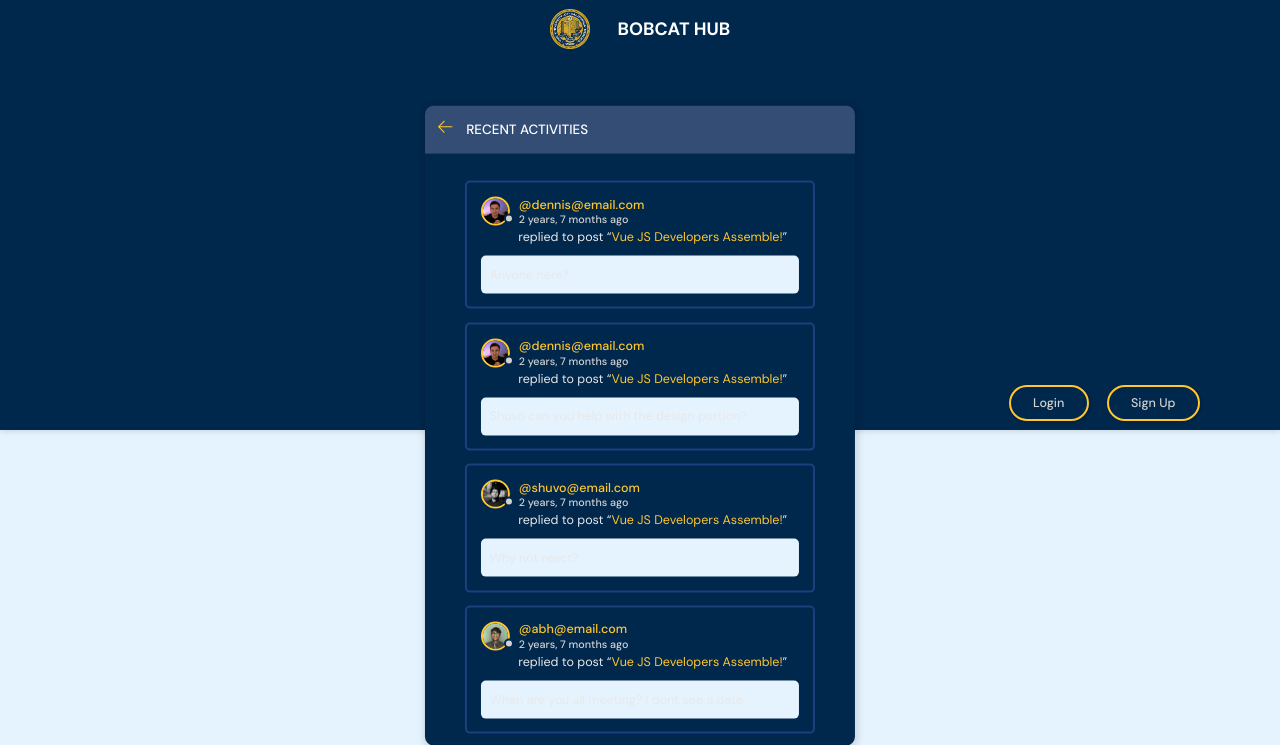
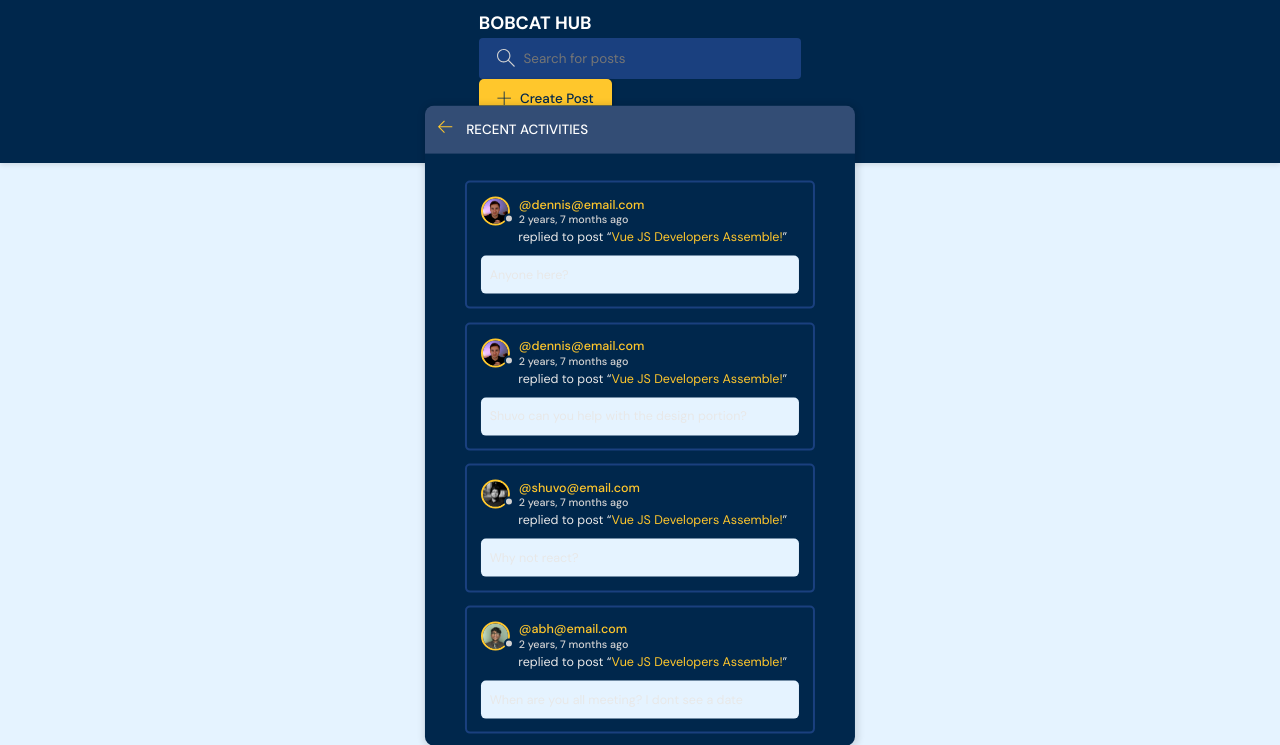
Before and after one commit to mustachemo/final_project_cse108_django, a Django app: page /activity/ in a window 1280 px wide. Shown: the top 745 px of the page. Run offline with Django 3.2, Linux system fonts and the light colour scheme; data comes from the database, SQL or seed files in the repository.

Commit message:
added header_top_elements container

```diff
--- a/templates/navbar.html
+++ b/templates/navbar.html
@@ -1,8 +1,10 @@
 {% load static %}
 <header class="header header--loggedIn">
   <div class="container">
+
+    <div class="header_top_elements">
       <a href="{% url 'home' %}" class="header__logo">
-      <img src="{% static 'images/UC_merced_seal.png' %}" />
+        <!-- <img src="{% static 'images/UC_merced_seal.png' %}" /> -->
         <h1>BOBCAT HUB</h1>
       </a>
       <form class="header__search" method="GET" action="{% url 'home' %}">
@@ -70,6 +72,9 @@
         </div>
       </nav>
     </div>
+
+
+  </div>
 </header>
 
 <!-- {% if request.user.is_authenticated %}
```
Lines whose indentation alone changed are shown as unchanged.
